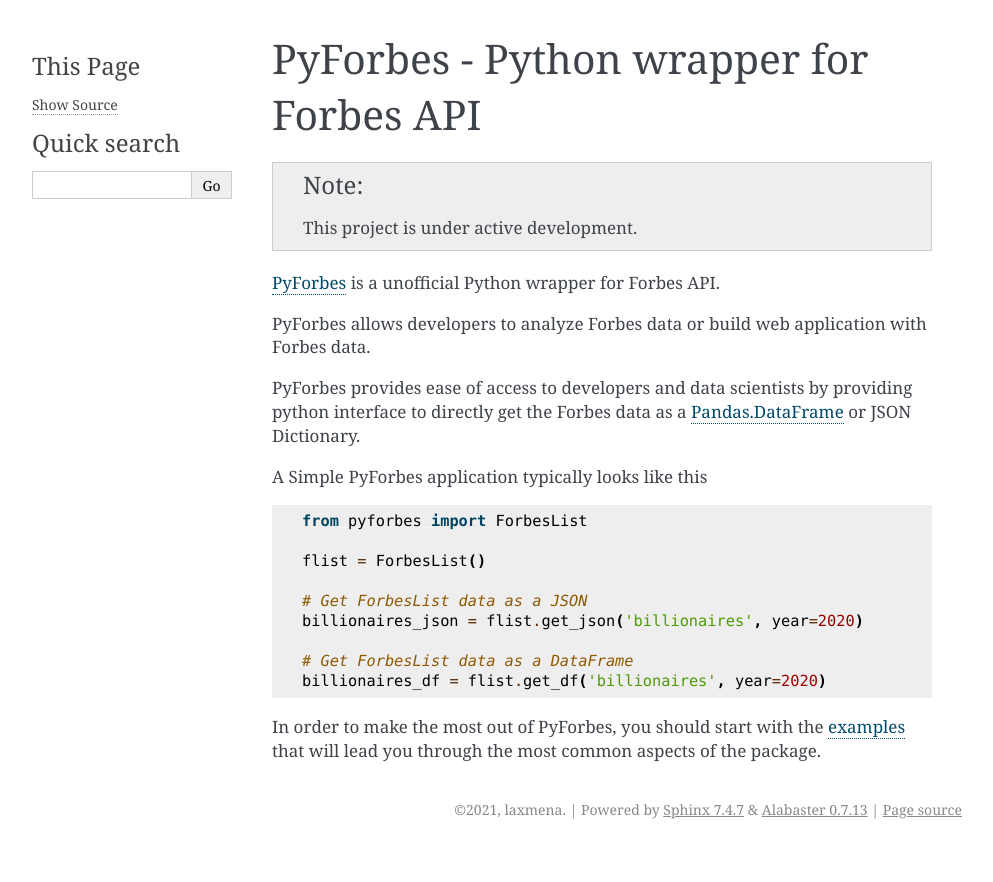
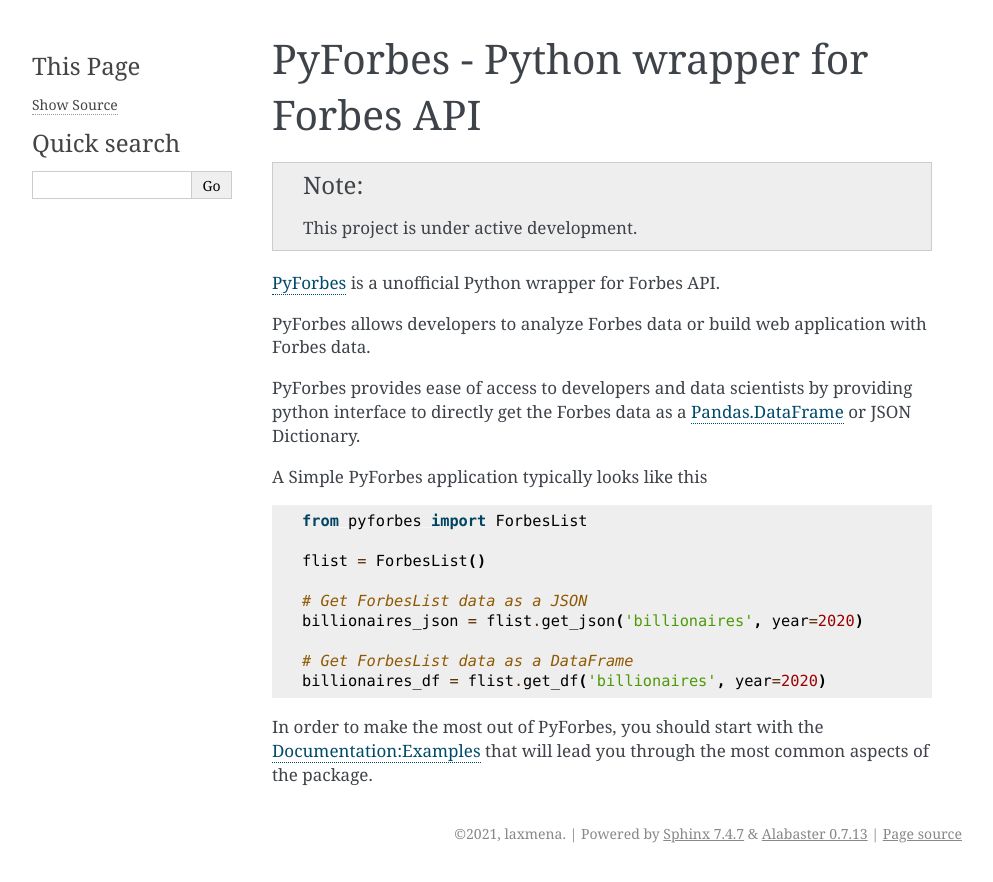
Before and after one commit to laxmena/PyForbes, a Sphinx documentation site: the page built from docs/source/index.rst, in a window 1280 px wide. Shown: the top 882 px of the page, without its empty margins (148-1141 px from the left). Built offline with Sphinx 7.4.7, drawn with Linux system fonts in a browser that asks for light colours.

Commit message:
fix hyperlink in index.rst

```diff
--- a/docs/source/index.rst
+++ b/docs/source/index.rst
@@ -45,5 +45,5 @@
    billionaires_df = flist.get_df('billionaires', year=2020)
 
 In order to make the most out of PyForbes, you should start
-with the :ref:`examples <examples>` that will lead you through the most common
+with the `Documentation:Examples <https://pyforbes.readthedocs.io/en/latest/examples.html>`_ that will lead you through the most common
 aspects of the package.
```
